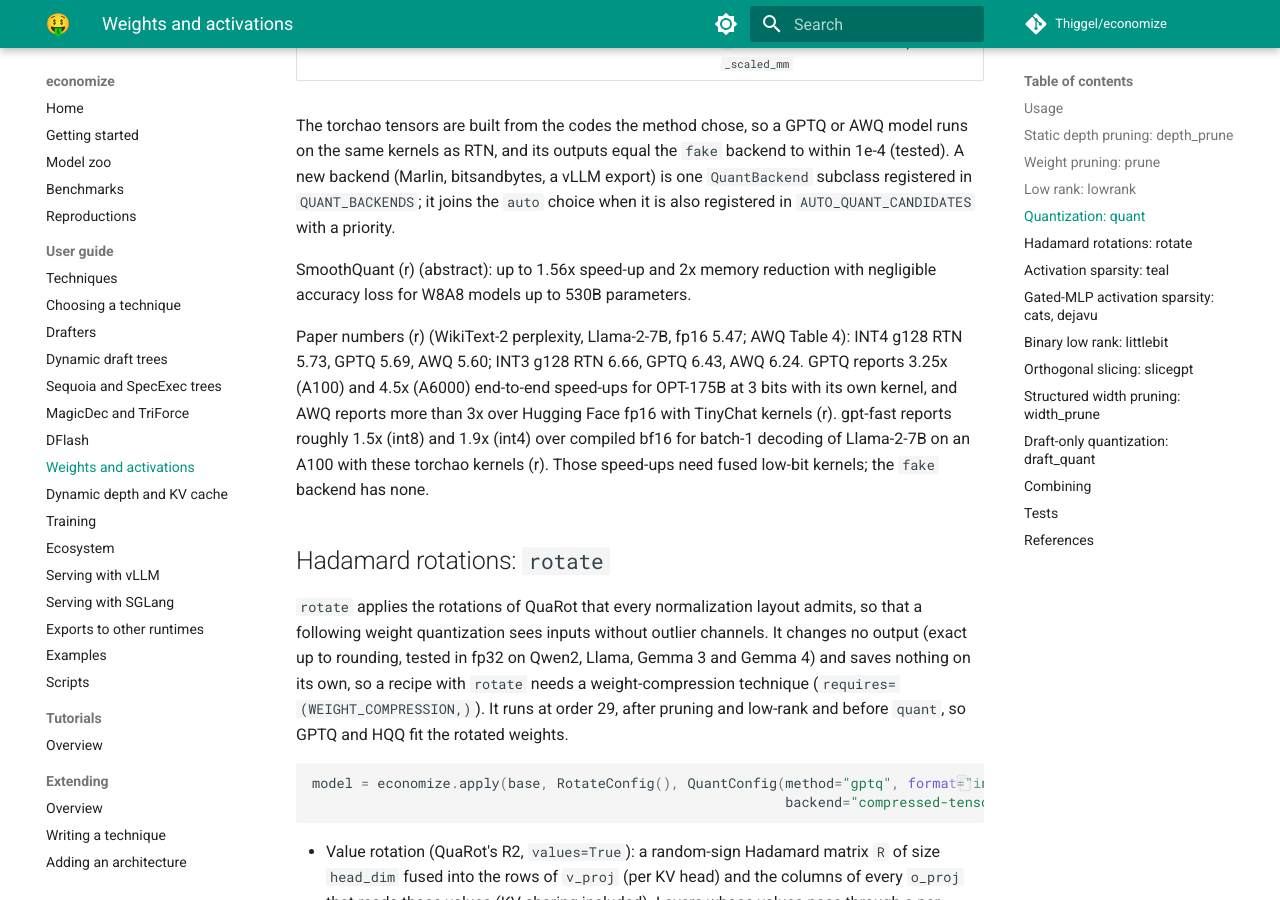
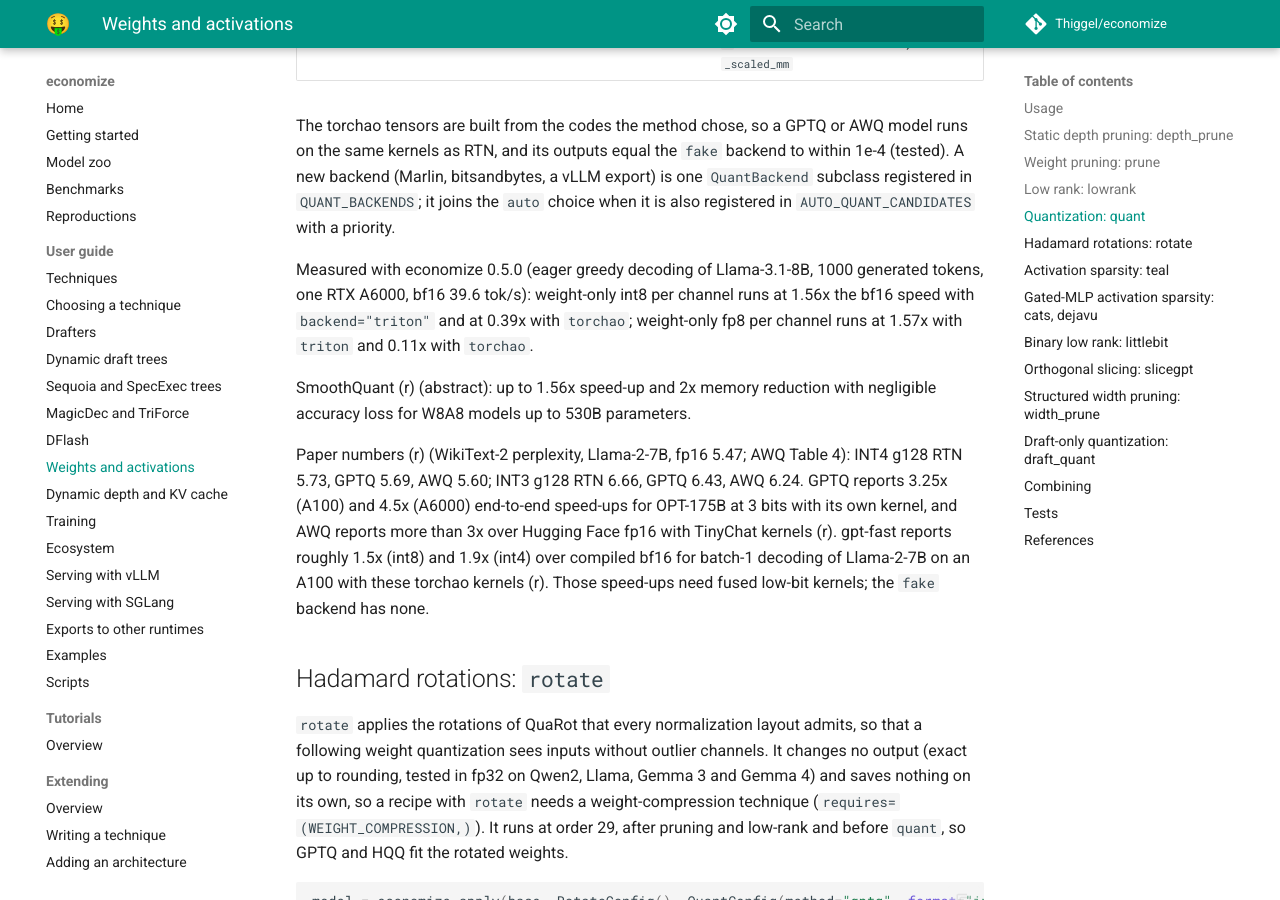
Before and after one commit to Thiggel/economize, an MkDocs documentation site: the page built from docs/weights.md, in a window 1280 px wide and 900 px high, scrolled down 8228 px. Built offline with MkDocs 1.6.1 and Material for MkDocs 9.7.7, drawn with Linux system fonts in a browser that asks for light colours; comment, search, counter and statistics services are not loaded.

Commit message:
Weights docs: measured eager decode speed of the triton and torchao 8-bit backends

```diff
--- a/docs/weights.md
+++ b/docs/weights.md
@@ -268,6 +268,10 @@ The torchao tensors are built from the codes the method chose, so a GPTQ or AWQ
 RTN, and its outputs equal the `fake` backend to within 1e-4 (tested). A new backend (Marlin, bitsandbytes, a vLLM
 export) is one `QuantBackend` subclass registered in `QUANT_BACKENDS`; it joins the `auto` choice when it is also
 registered in `AUTO_QUANT_CANDIDATES` with a priority.
+
+Measured with economize 0.5.0 (eager greedy decoding of Llama-3.1-8B, 1000 generated tokens, one RTX A6000, bf16
+39.6 tok/s): weight-only int8 per channel runs at 1.56x the bf16 speed with `backend="triton"` and at 0.39x with
+`torchao`; weight-only fp8 per channel runs at 1.57x with `triton` and 0.11x with `torchao`.
 
 SmoothQuant (r) (abstract): up to 1.56x speed-up and 2x memory reduction with negligible accuracy loss for W8A8
 models up to 530B parameters.
```
